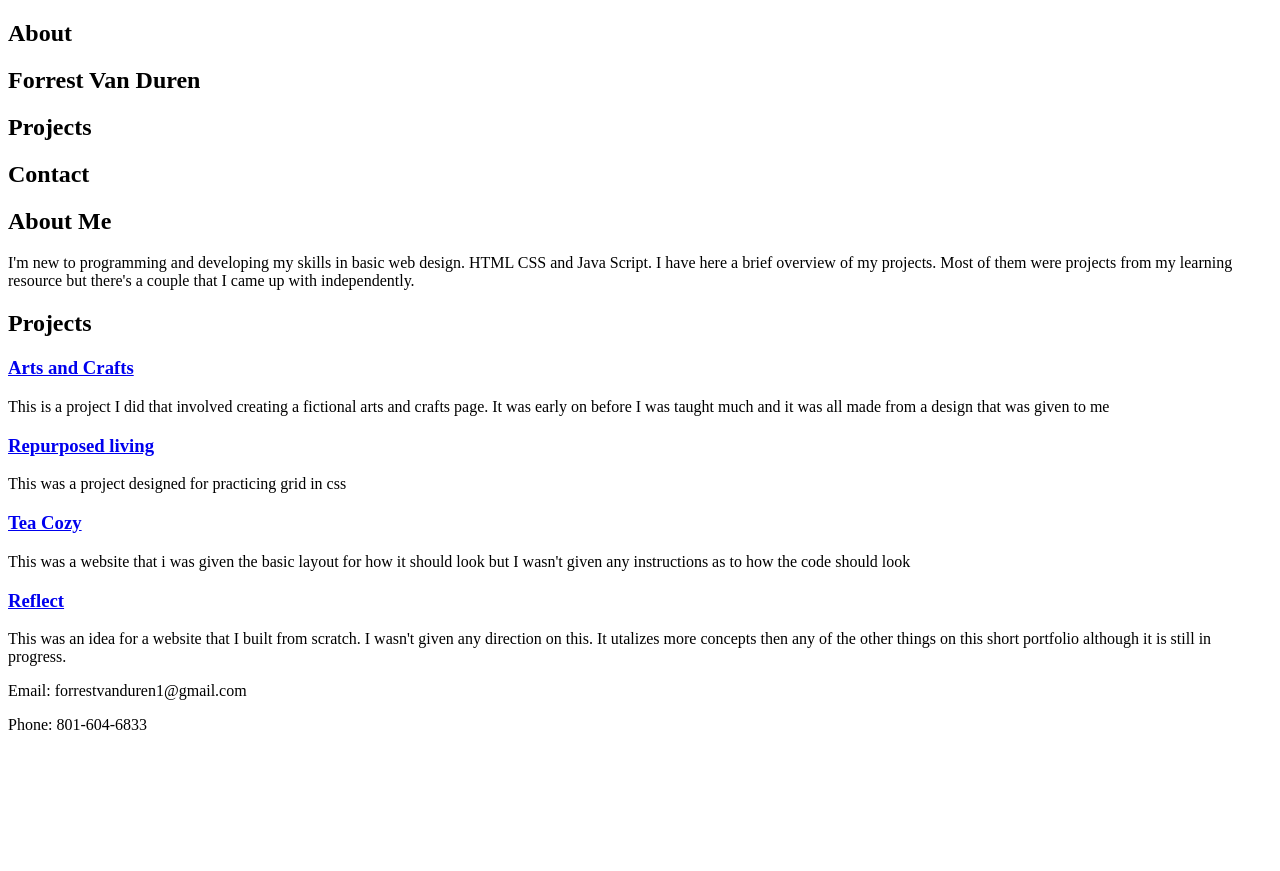
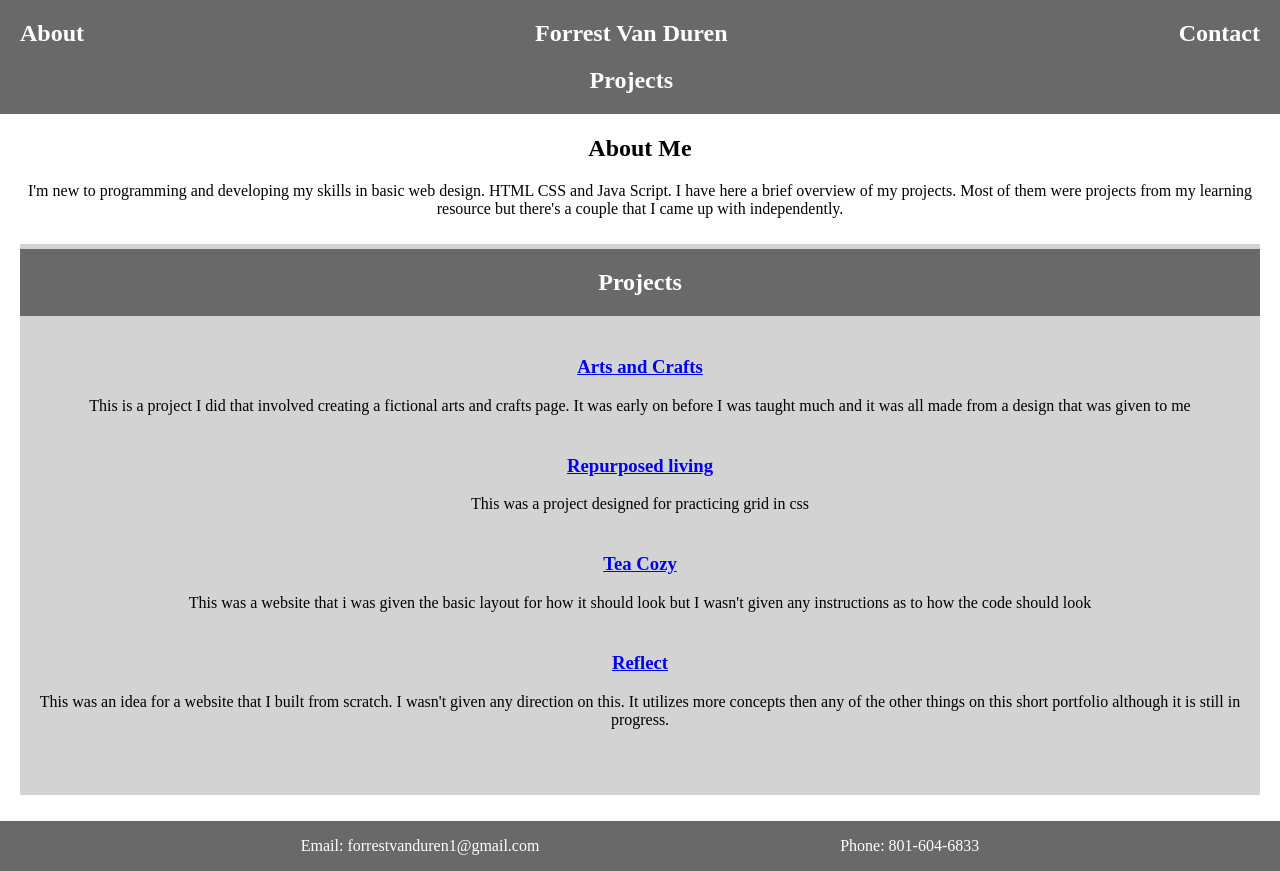
Before and after one commit to fgvand94/Portfolio, a plain HTML site: page main.html in a window 1280 px wide. Before the commit the page ends 800 px from the top, so only its background shows below. Drawn offline with Linux system fonts and the light colour scheme.

Commit message:
First draft of page with styling. No js yet

```diff
--- a/main.html
+++ b/main.html
@@ -33,13 +33,13 @@
 			<h3><a href="../Tea Cozy/layout.html">Tea Cozy</a></h3>
 			<p>This was a website that i was given the basic layout for how it should look but I wasn't given any instructions as to how the code should look</p>
 			<h3><a href="../reflect/reflect.html">Reflect</a></h3>
-			<p>This was an idea for a website that I built from scratch. I wasn't given any direction on this. It utalizes more concepts then any of the other things on this short portfolio although it is still in progress.</p>
-
+			<p>This was an idea for a website that I built from scratch. I wasn't given any direction on this. It utilizes more concepts then any of the other things on this short portfolio although it is still in progress.</p>
 		</section>
 	</main>
 	<footer class="contact">
 		<p>Email: forrestvanduren1@gmail.com</p>
 		<p>Phone: 801-604-6833</p>
 	</footer>
+	<!-- this is okay for now. It's better than bare bones but still looks sort of amature. the reflect page I made looks more professional in the parts that I've done but it still needs work. But I'm trying to learn more about making it look professional and attractive without adding pictures and things. The text placement in the banner is another thing that added an extra something in the reflect page. Small things like that can make a difference. This looks fine but it could be more interesing even with the gray scale scheme. Maybe shift some of the wording a little off center. Or play around with the spacing. Maybe change the colors a little bit and add a bit more accent but keep it monochomatic.  -->
 </body>
 </html>
--- a/resources/style.css
+++ b/resources/style.css
@@ -0,0 +1,74 @@
+body {
+	margin: 0px;
+}
+
+nav {
+	display: flex;
+	position: fixed;
+	z-index: 1;
+	background-color: white;
+	top: 0;
+	width: 100%;
+	justify-content: space-between;
+	background-color: dimgray;
+}
+
+.nav_left {
+	padding-left: 20px;
+}
+
+.nav_right {
+	padding-right: 20px;
+}
+
+nav h1, nav h2 {
+	color: white;
+}
+
+
+.nav_center h2 {
+	text-align: center;
+}
+
+.about {
+	padding-top: 115px;
+	text-align: center;
+	margin-right: 20px;
+	margin-left: 20px;
+
+}
+
+.projects {
+	text-align: center;
+	padding-top: 5px;
+	margin-top: 26px;
+
+	padding-bottom: 50px;
+	margin-right: 20px;
+	margin-left: 20px;
+	background-color: lightgray;
+	margin-bottom: 26px;
+}
+
+.projects h3 {
+	margin-top: 40px;
+}
+
+.projects h2 {
+	background-color: dimgray;
+	color: white;
+	margin-top: 0px;
+	margin-bottom: 0px;
+	padding-top: 20px;
+	padding-bottom: 20px;
+}
+
+footer {
+	display: flex;
+	justify-content: space-evenly;
+	background-color: dimgray;
+}
+
+footer p {
+	color:  white;
+}
```
